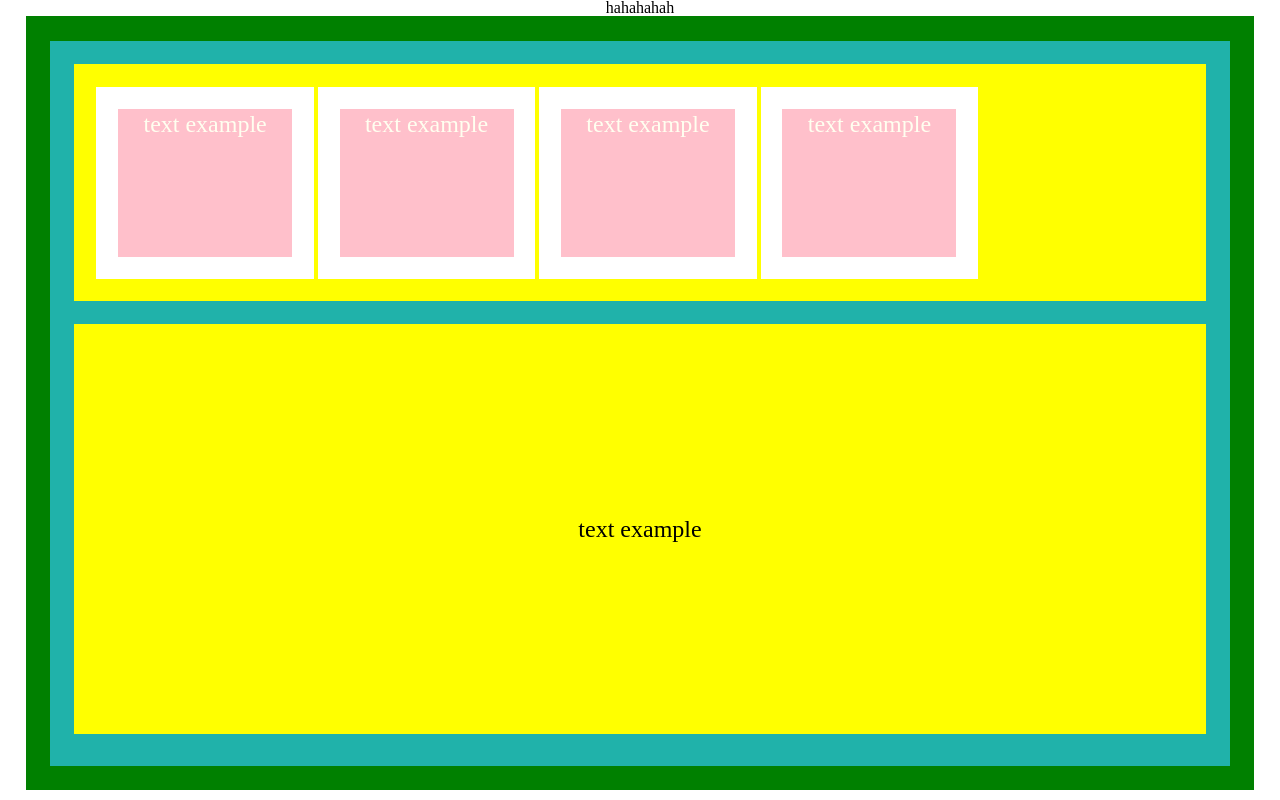
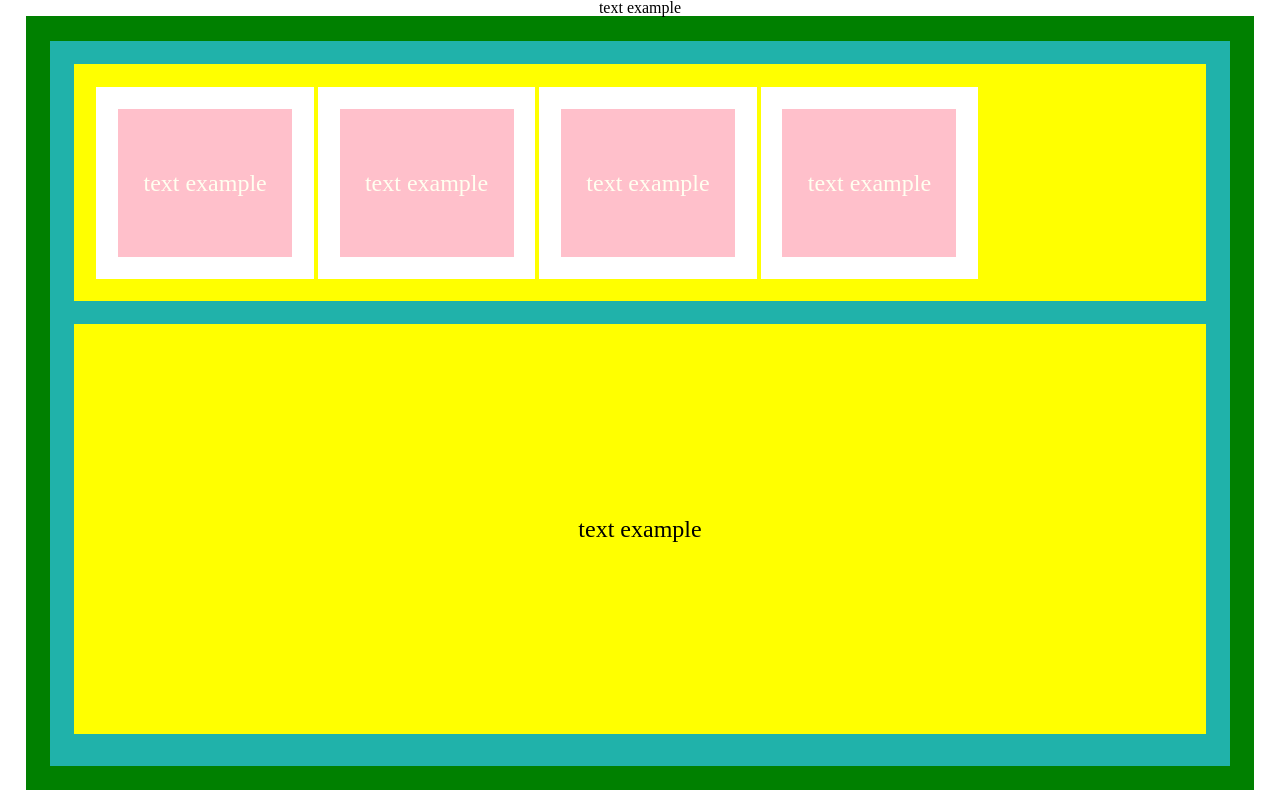
Before and after one commit to khatia-designer-gmail-com/LESSON-5, a plain HTML site: page index.html in a window 1280 px wide. Drawn offline with Linux system fonts and the light colour scheme.

Commit message:
final updates

```diff
--- a/css/style.css
+++ b/css/style.css
@@ -56,11 +56,10 @@ body {
 
 .pink-box{
     background-color: pink;
-
+    display: flex;
     width: 100%;
     height: 100%;
     padding: 2%;
-
 
 }
 
--- a/index.html
+++ b/index.html
@@ -8,10 +8,11 @@
 </head>
 
 <body>
-    <h2 class="title">hahahahah</h2>
+    <h2 class="title">text example</h2>
 
     <div class="green-box">
         <div class="blue-box">
+
             <div class="yellow-box">
 
                 <div class="white-box">
```
